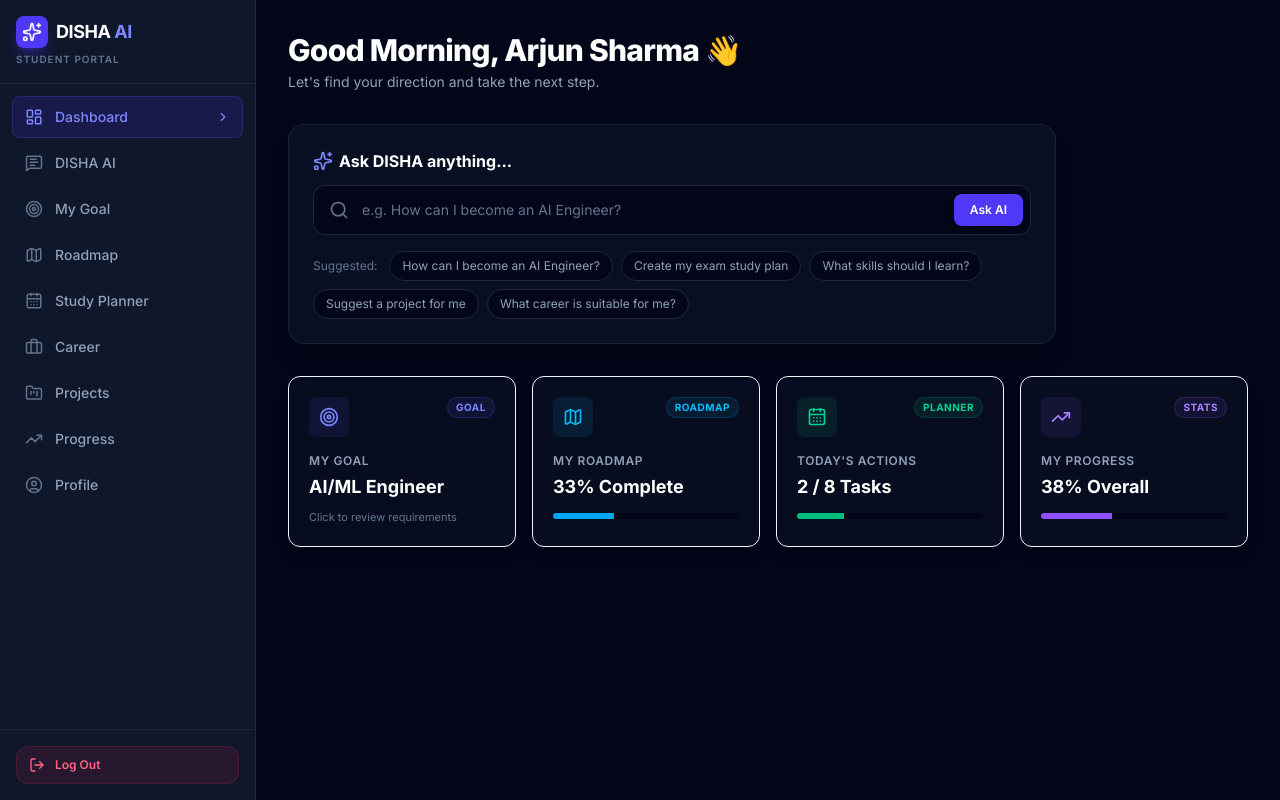
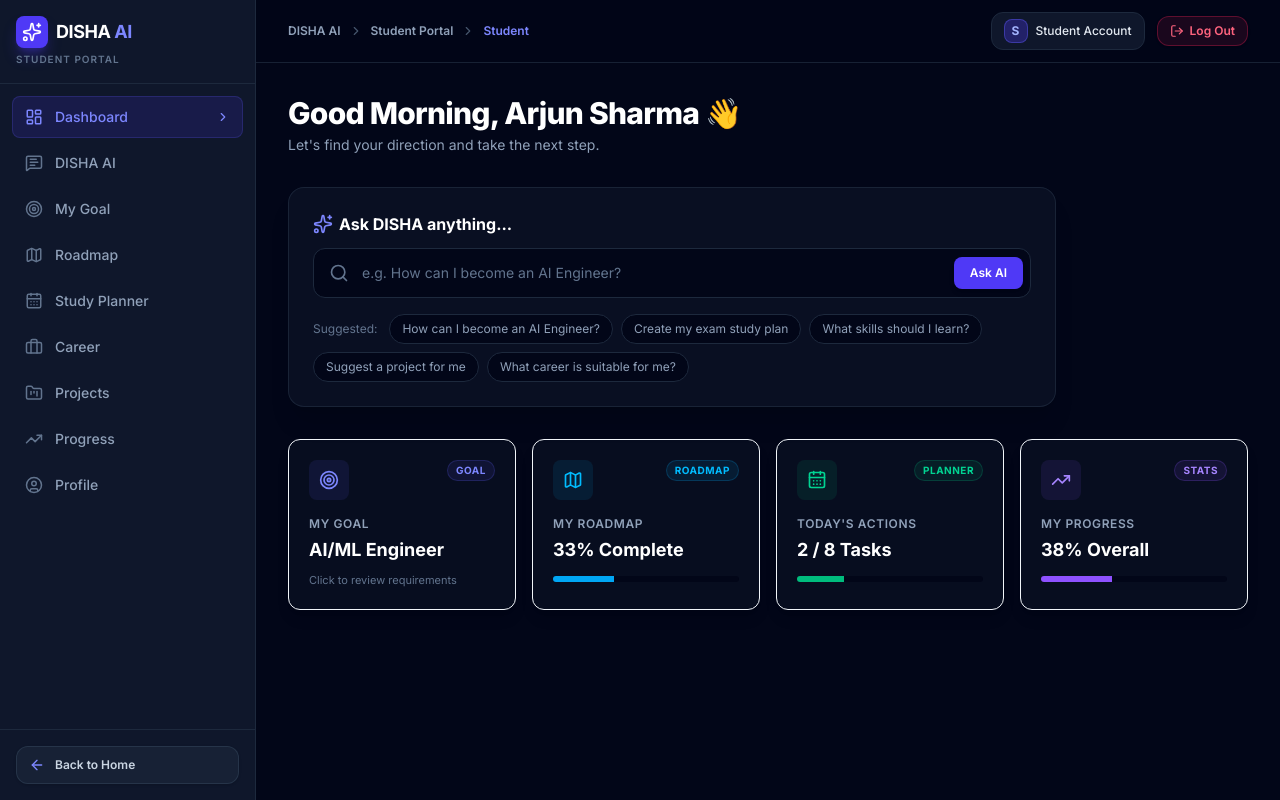
Before and after one commit to Tejas-India-Hackathon-2026/Team-Exo-hunter, a React (Vite) app: page /student in a window 1280 px wide. Built offline with nearby package versions, Linux system fonts and the light colour scheme.

Commit message:
feat(navigation): reposition back to home in sidebar and add dedicated top header logout button

```diff
--- a/src/student/StudentLayout.tsx
+++ b/src/student/StudentLayout.tsx
@@ -1,5 +1,5 @@
 import { useState, useEffect } from 'react';
-import { Outlet, useNavigate, useLocation } from 'react-router-dom';
+import { Outlet, useNavigate, useLocation, Link } from 'react-router-dom';
 import {
   LayoutDashboard, MessageSquareText, Target, Map, CalendarDays,
   Briefcase, FolderKanban, TrendingUp, UserCircle, Sparkles,
@@ -124,33 +124,65 @@ export const StudentLayout = () => {
           })}
         </nav>
 
-        {/* Sidebar Footer with Log Out */}
+        {/* Sidebar Footer with Back to Home */}
         <div className="p-4 border-t border-slate-800">
           <button
-            onClick={() => setShowLogoutModal(true)}
-            className="w-full flex items-center gap-2.5 px-3 py-2.5 rounded-xl text-xs font-semibold text-rose-400 hover:text-rose-300 bg-rose-500/10 hover:bg-rose-500/20 border border-rose-500/20 transition-all cursor-pointer shadow-sm group"
+            onClick={() => setShowBackConfirmModal(true)}
+            className="w-full flex items-center gap-2.5 px-3 py-2.5 rounded-xl text-xs font-semibold text-slate-300 hover:text-white bg-slate-800/60 hover:bg-slate-800 border border-slate-700/60 transition-all cursor-pointer shadow-sm group"
           >
-            <LogOut className="w-4 h-4 text-rose-400 group-hover:-translate-x-0.5 transition-transform" />
-            <span>Log Out</span>
+            <ArrowLeft className="w-4 h-4 text-indigo-400 group-hover:-translate-x-0.5 transition-transform" />
+            <span>Back to Home</span>
           </button>
         </div>
       </aside>
 
       {/* Main Content */}
       <div className="flex-1 flex flex-col min-h-screen">
-        {/* Top bar (mobile) */}
-        <header className="md:hidden sticky top-0 z-30 bg-slate-900/95 backdrop-blur-md border-b border-slate-800 px-4 py-3 flex items-center justify-between">
+        {/* Top bar (Desktop & Mobile) */}
+        <header className="sticky top-0 z-30 bg-slate-950/85 backdrop-blur-md border-b border-slate-800/80 px-4 md:px-8 py-3 flex items-center justify-between">
+          <div className="flex items-center gap-3">
             <button
               onClick={() => setSidebarOpen(true)}
-            className="p-2 rounded-lg text-slate-400 hover:text-white hover:bg-slate-800 cursor-pointer"
+              className="md:hidden p-2 rounded-lg text-slate-400 hover:text-white hover:bg-slate-800 cursor-pointer"
             >
               <Menu className="w-5 h-5" />
             </button>
-          <div className="flex items-center gap-2">
+            <div className="hidden md:flex items-center gap-2 text-xs font-semibold text-slate-400">
+              <Link to="/" className="hover:text-white transition-colors">DISHA AI</Link>
+              <ChevronRight className="w-3.5 h-3.5 text-slate-600" />
+              <span>Student Portal</span>
+              <ChevronRight className="w-3.5 h-3.5 text-slate-600" />
+              <span className="text-indigo-400 capitalize">
+                {location.pathname.split('/').pop() || 'Dashboard'}
+              </span>
+            </div>
+            <div className="md:hidden flex items-center gap-2">
               <Sparkles className="w-4 h-4 text-indigo-400" />
               <span className="text-sm font-bold text-white">DISHA <span className="text-indigo-400">AI</span></span>
             </div>
-          <div className="w-9" /> {/* Spacer for centering */}
+          </div>
+
+          {/* Right Header Area: Student Profile & Top Log Out Button */}
+          <div className="flex items-center gap-3">
+            <div className="flex items-center gap-2 bg-slate-900 border border-slate-800 px-3 py-1.5 rounded-xl">
+              <div className="w-6 h-6 rounded-lg bg-indigo-600/30 border border-indigo-500/40 text-indigo-300 flex items-center justify-center font-bold text-xs">
+                S
+              </div>
+              <span className="text-xs font-medium text-slate-200 hidden sm:inline">
+                Student Account
+              </span>
+            </div>
+
+            {/* Dedicated Top Right Log Out Button */}
+            <button
+              onClick={() => setShowLogoutModal(true)}
+              className="flex items-center gap-1.5 px-3 py-1.5 rounded-xl text-xs font-semibold text-rose-400 hover:text-rose-300 bg-rose-500/10 hover:bg-rose-500/20 border border-rose-500/30 transition-all cursor-pointer shadow-sm group"
+              title="Sign Out"
+            >
+              <LogOut className="w-3.5 h-3.5 text-rose-400 group-hover:-translate-x-0.5 transition-transform" />
+              <span>Log Out</span>
+            </button>
+          </div>
         </header>
 
         {/* Page Content */}
```
Lines whose indentation alone changed are shown as unchanged.
